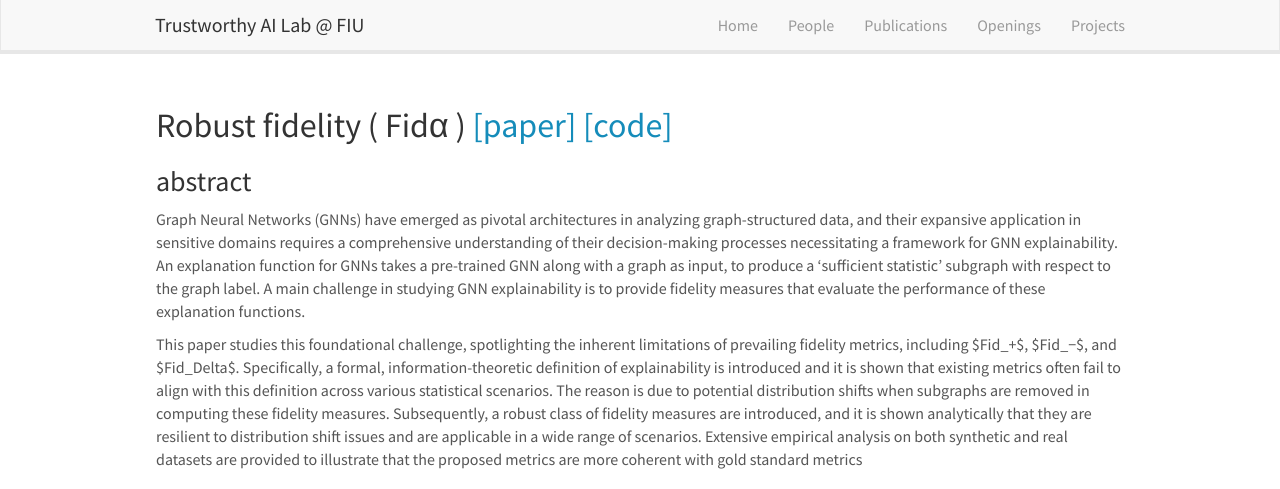
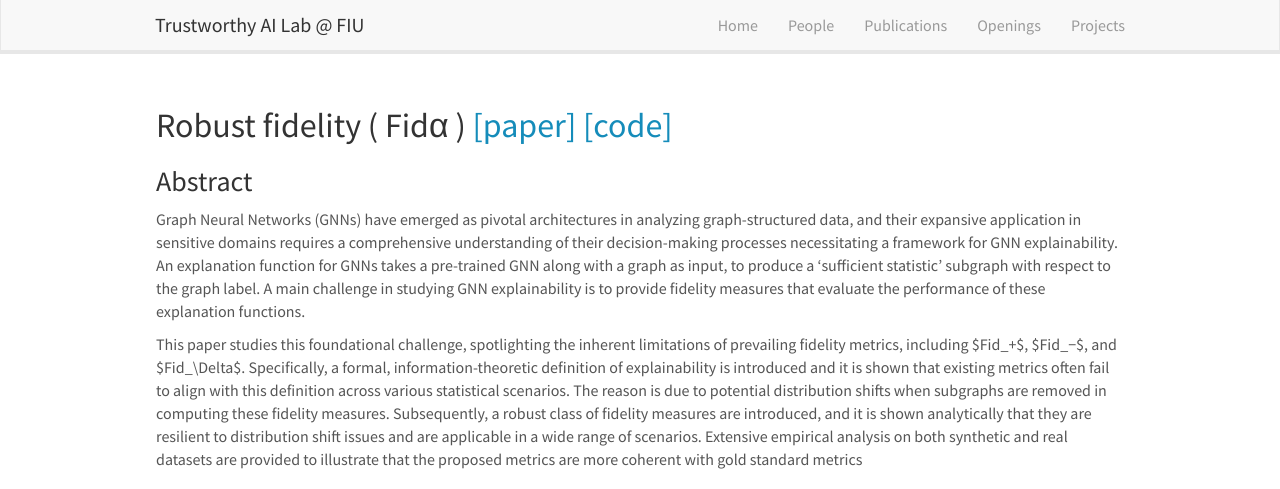
Before and after one commit to trustai4s-lab/trustai4s-lab.github.io, a Jekyll site: the page built from _pages/fidelity.md, in a window 1280 px wide and 900 px high. Shown: the top 489 px of the window. Built offline with Jekyll 4.4.1, drawn with Linux system fonts in a browser that asks for light colours; nearby versions of some CDN libraries.

Commit message:
Update fidelity.md

```diff
--- a/_pages/fidelity.md
+++ b/_pages/fidelity.md
@@ -8,11 +8,10 @@
 
 ## Robust fidelity ( Fidα )  [[paper]](https://openreview.net/pdf?id=up6hr4hIQH) [[code]](https://github.com/AslanDing/Fidelity)
 
-### abstract
-
+### Abstract
 Graph Neural Networks (GNNs) have emerged as pivotal architectures in analyzing graph-structured data, and their expansive application in sensitive domains requires a comprehensive understanding of their decision-making processes necessitating a framework for GNN explainability. An explanation function for GNNs takes a pre-trained GNN along with a graph as input, to produce a ‘sufficient statistic’ subgraph with respect to the graph label. A main challenge in studying GNN explainability is to provide fidelity measures that evaluate the performance of these explanation functions.
 
-This paper studies this foundational challenge, spotlighting the inherent limitations of prevailing fidelity metrics, including  $Fid_+$, $Fid_−$, and $Fid_Delta$. Specifically, a formal, information-theoretic definition of explainability is introduced and it is shown that existing metrics often fail to align with this definition across various statistical scenarios. The reason is due to potential distribution shifts when subgraphs are removed in computing these fidelity measures.
+This paper studies this foundational challenge, spotlighting the inherent limitations of prevailing fidelity metrics, including  $Fid_+$, $Fid_−$, and $Fid_\Delta$. Specifically, a formal, information-theoretic definition of explainability is introduced and it is shown that existing metrics often fail to align with this definition across various statistical scenarios. The reason is due to potential distribution shifts when subgraphs are removed in computing these fidelity measures.
 Subsequently, a robust class of fidelity measures are introduced, and it is shown analytically that they are resilient to distribution shift issues and are applicable in a wide range of scenarios. Extensive empirical analysis on both synthetic and real datasets are provided to illustrate that the proposed metrics are more coherent with gold standard metrics
 
 ### Explaining GNN Models
```
